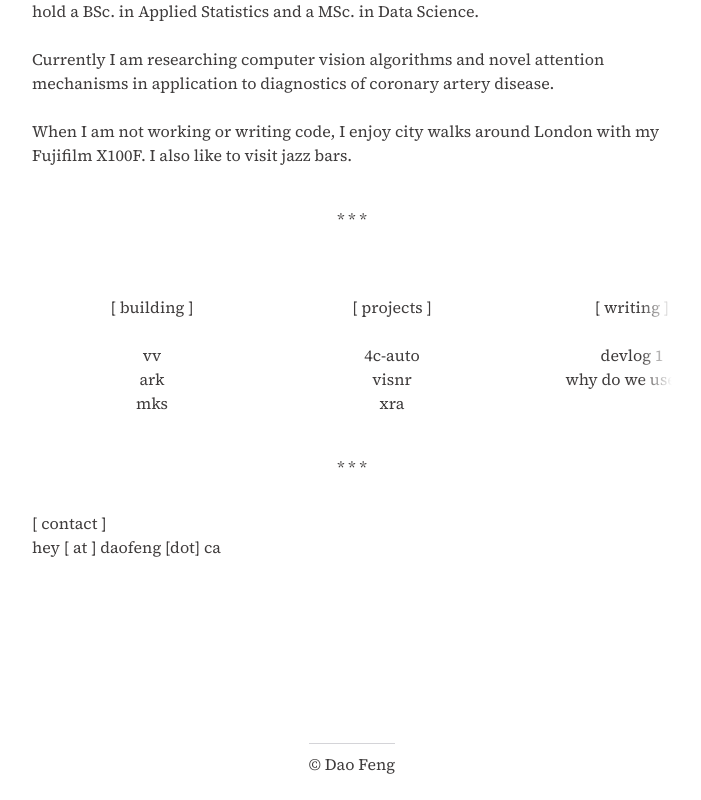
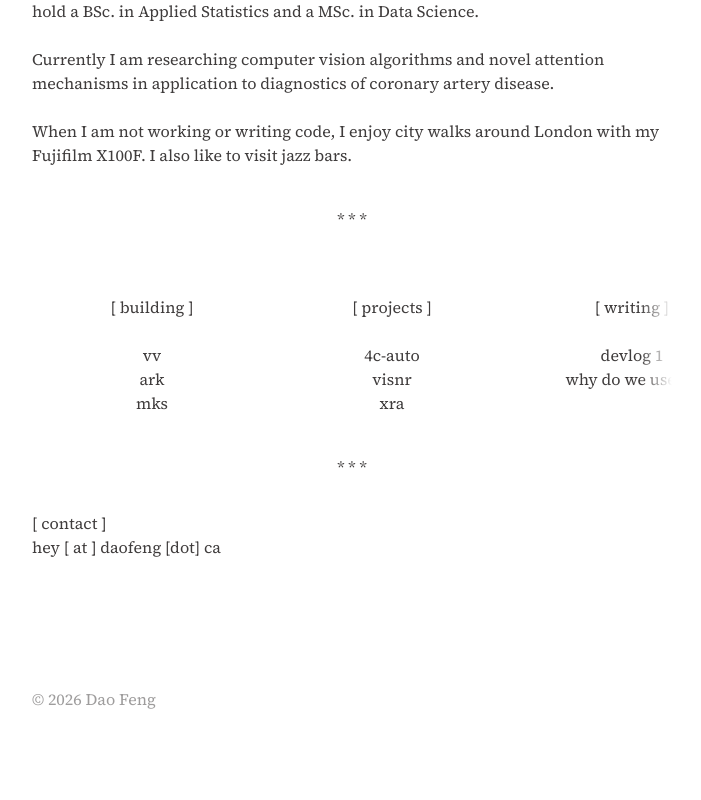
Before and after one commit to zian-feng/zian, a Next.js app: page / in a window 1280 px wide. Shown: the part 576-1376 px from the top of the page, without its empty margins (288-989 px from the left). After the commit the page ends 1319 px from the top, so only its background shows below. Built offline with nearby package versions, Linux system fonts and the light colour scheme.

Commit message:
fixed: footer format

```diff
--- a/src/app/page.tsx
+++ b/src/app/page.tsx
@@ -130,8 +130,13 @@ export default function Home() {
 
         </div>
 
-        <div className="mt-6 flex gap-4">
-          <br></br>
+      </main>
+
+      <footer className="w-full max-w-3xl px-16 pb-8">
+        <div className="flex flex-wrap items-center justify-between gap-4">
+          <p className="opacity-50">© 2026 Dao Feng</p>
+
+          <div className="flex items-center gap-4">
             <a
               href="https://github.com/zian-feng"
               target="_blank" //opens in new tab
@@ -171,17 +176,8 @@ export default function Home() {
             >
               <img src="/icons/socials-bsky.svg" className="h-5 w-5"/>
             </a>
-
-
           </div>
-
-      </main>
-
-      <footer>
-        <hr className="my-2 w-full border-zinc-300 dark:border-zinc-700"/>
-
-        <p> © Dao Feng </p>
-        <br></br>
+        </div>
       </footer>
 
     </div>
```
Lines whose indentation alone changed are shown as unchanged.
